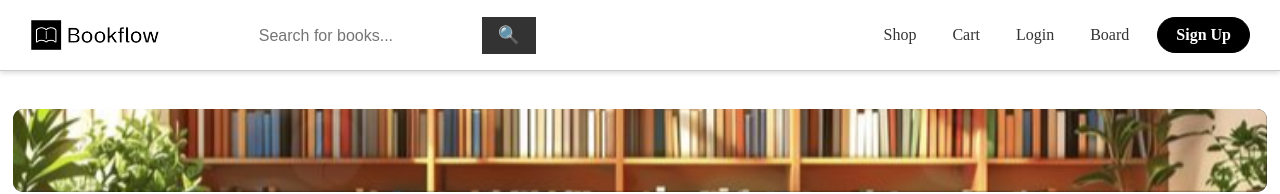
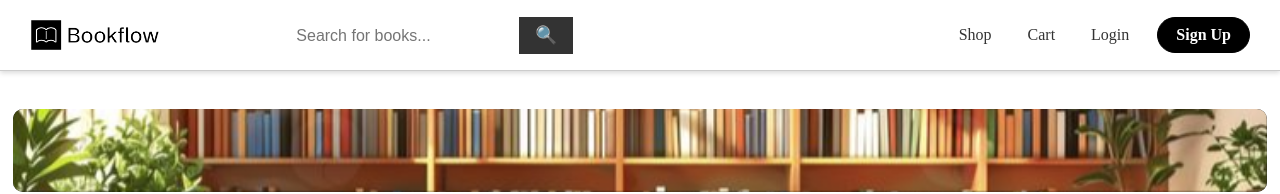
Before and after one commit to balaji-devx/bookflow, a React app in the folder frontend/: page / in a window 1280 px wide. Shown: the top 194 px of the page. Built offline with nearby package versions, Linux system fonts and the light colour scheme; no server answers; the HTML template or start-up script is replaced by a standard one.

Commit message:
Remove 'Board' link from Navbar component

```diff
--- a/frontend/src/components/Navbar.jsx
+++ b/frontend/src/components/Navbar.jsx
@@ -83,7 +83,6 @@ function NavBar() {
                     ) : (
                         <>
                             <Link to="/login" className="nav-item">Login</Link>
-                            <Link to="/admin" className="nav-item">Board</Link>
                             <Link to="/signup" className="nav-signup">Sign Up</Link>
                         </>
                     )}
```
